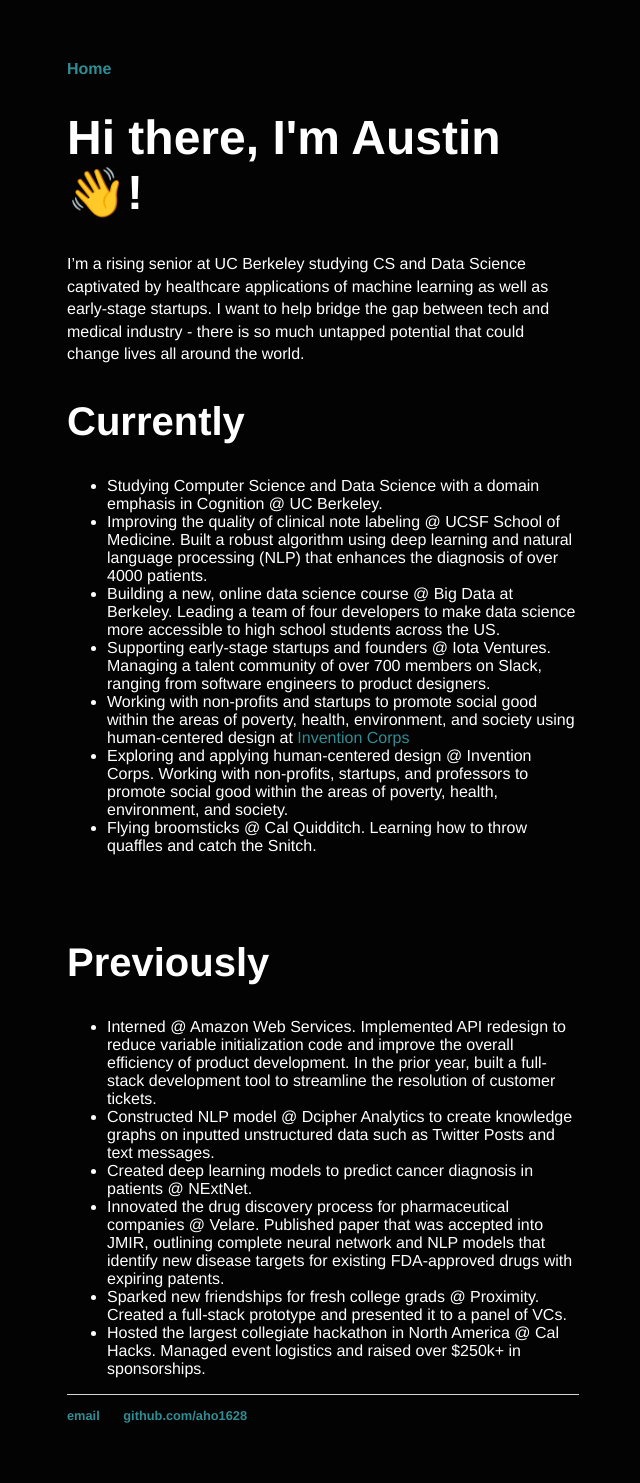
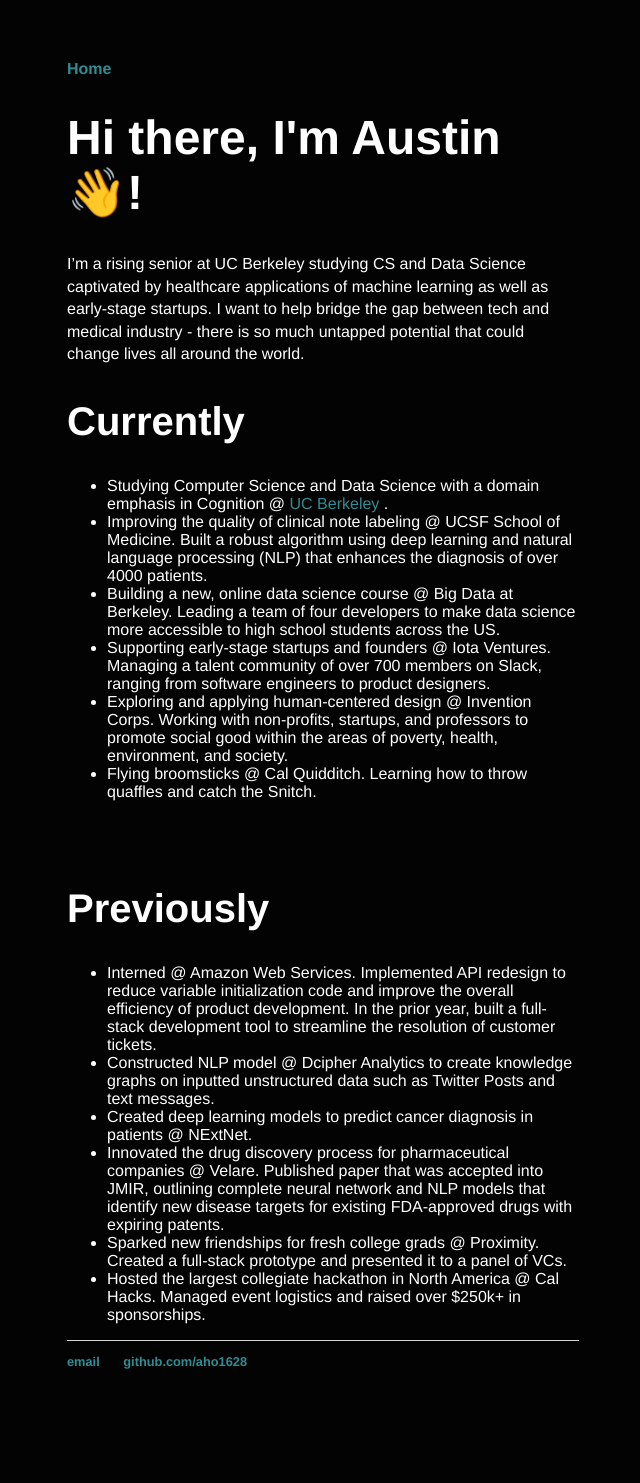
Before and after one commit to aho1628/aho1628.github.io, a Jekyll site: the page built from index.html, in a window 1280 px wide. Shown: the whole page, without its empty margins (317-957 px from the left). Built offline with Jekyll 4.4.1, drawn with Linux system fonts in a browser that asks for light colours; after the commit the page ends 1429 px from its top, so only the background shows below that.

```diff
--- a/index.html
+++ b/index.html
@@ -7,11 +7,10 @@ title: Austin Ho
 	<p>I’m a rising senior at UC Berkeley studying CS and Data Science captivated by healthcare applications of machine learning as well as early-stage startups. I want to help bridge the gap between tech and medical industry - there is so much untapped potential that could change lives all around the world.</p>
 	<h2>Currently</h2>
 	<ul>
-		<li>Studying Computer Science and Data Science with a domain emphasis in Cognition @ UC Berkeley.</li>
+		<li>Studying Computer Science and Data Science with a domain emphasis in Cognition @ <a href = "https://www.berkeley.edu/"> UC Berkeley </a>.</li>
 		<li>Improving the quality of clinical note labeling @ UCSF School of Medicine. Built a robust algorithm using deep learning and natural language processing (NLP) that enhances the diagnosis of over 4000 patients.</li>
 		<li>Building a new, online data science course @ Big Data at Berkeley. Leading a team of four developers to make data science more accessible to high school students across the US.</li>
 		<li>Supporting early-stage startups and founders @ Iota Ventures. Managing a talent community of over 700 members on Slack, ranging from software engineers to product designers.</li>
-		<li>Working with non-profits and startups to promote social good within the areas of poverty, health, environment, and society using human-centered design at <a href="https://inventioncorps.org/index.html">Invention Corps</a></li>
 		<li>Exploring and applying human-centered design @ Invention Corps. Working with non-profits, startups, and professors to promote social good within the areas of poverty, health, environment, and society.</li>
 		<li>Flying broomsticks @ Cal Quidditch. Learning how to throw quaffles and catch the Snitch.</li>
 	</ul>
```
